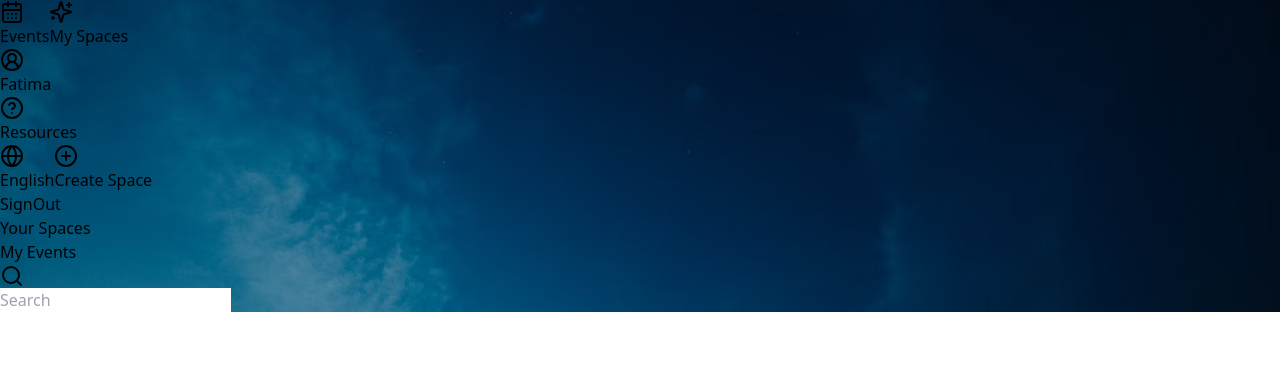
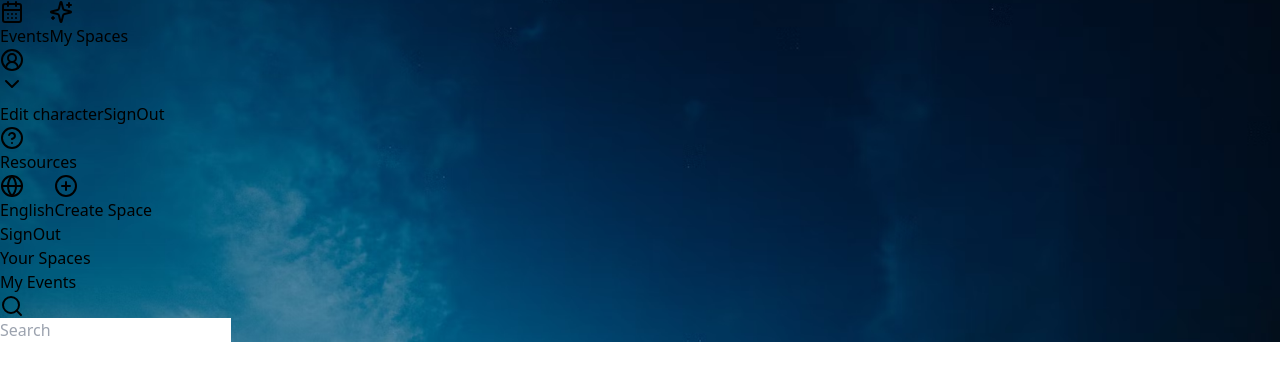
Before and after one commit to FatimaIrshad123/Metaverse-2D-App, a React (Vite) app in the folder metaverse/apps/frontend/: page /userdashboard in a window 1280 px wide. Shown: the top 380 px of the page. Built offline with nearby package versions, Linux system fonts and the light colour scheme.

Commit message:
updated code

```diff
--- a/metaverse/apps/frontend/src/App.tsx
+++ b/metaverse/apps/frontend/src/App.tsx
@@ -9,8 +9,9 @@ import CreateSpace from "./pages/CreateSpace";
 import Arena from "./components/Game";
 import AvatarPage from "./pages/Avatar";
 import CreateAvatar from "./pages/CreateAvatar";
-import MetadataPage from "./components/UpdateUserMetadata";
+import MetadataPage from "./pages/UpdateMetadata";
 import AllSpaces from "./pages/AllSpaces";
+import UserMetadataPage from "./pages/UserMetadata";
 
 function App() {
 
@@ -30,6 +31,7 @@ function App() {
         <Route path="/createavatar" element={<CreateAvatar />} />
         <Route path="/updatemetadata" element={<MetadataPage />} />
         <Route path="/allspaces" element={<AllSpaces />} />
+        <Route path="/usermetadata" element={<UserMetadataPage />} />
       </Routes>
     </Router>
     </div>
--- a/metaverse/apps/frontend/src/components/UserNavbar.tsx
+++ b/metaverse/apps/frontend/src/components/UserNavbar.tsx
@@ -6,6 +6,7 @@ import {
   CalendarDays,
   Sparkles,
   CirclePlus,
+  ChevronDown,
 } from 'lucide-react';
 import { useNavigate } from 'react-router-dom';
 
@@ -17,8 +18,18 @@ const UserNavbar = () => {
 
   const menuItems = [
     {
-      title: 'Fatima',
-      icon: CircleUserRound
+      title: localStorage.getItem('username'),
+      icon: CircleUserRound,
+      dropdown: [
+        { title: 'Edit character', onClick: () => {
+          navigate('/updatemetadata');}},
+        { title: 'SignOut',onClick: () => { localStorage.removeItem('token'),
+          localStorage.removeItem('userToken'),
+          localStorage.removeItem('adminToken')
+          navigate('/')
+        }
+         },
+      ]
     },
     {
       title: 'Resources',
@@ -51,14 +62,37 @@ const UserNavbar = () => {
               return (
                 <div key={item.title} className="relative group">
                   <button
-                    className={`flex items-center space-x-2 px-4 py-2 rounded-lg transition-all duration-200 transform hover:scale-105
+                    className={`flex items-center space-x-2 px-4 py-2 rounded-lg transition-all duration-200 transform hover:scale-105 text-white
                       ${activeItem === item.title
                         ? 'text-white shadow-lg'
                         : 'text-white hover:bg-white/20'}`}
                     >
                     <Icon className="h-5 w-5" />
-                    <span className="font-medium">{item.title}</span>
+                    <span className="font-medium text-white">{item.title}</span>
+                    {item.dropdown && (
+                      <ChevronDown className={`h-4 w-4 transition-transform duration-200
+                        group-hover:rotate-180`}
+                      />
+                    )}
                   </button>
+
+                  {item.dropdown && (
+                    <div className="absolute top-full left-0 mt-2 w-48 invisible group-hover:visible opacity-0 group-hover:opacity-100 transition-all duration-200 transform origin-top scale-95 group-hover:scale-100 text-white">
+                      <div className="rounded-lg shadow-lg py-2">
+                        {item.dropdown.map((dropdownItem) => {
+                          return (
+                            <button
+                              key={dropdownItem.title}
+                              className="w-full flex items-center space-x-2 px-4 py-2 transition-colors duration-200 text-white"
+                              onClick={dropdownItem.onClick}
+                            >
+                              <span>{dropdownItem.title}</span>
+                            </button>
+                          );
+                        })}
+                      </div>
+                    </div>
+                  )}
                 </div>
               );
             })}
--- a/metaverse/apps/frontend/src/pages/SignInPage.tsx
+++ b/metaverse/apps/frontend/src/pages/SignInPage.tsx
@@ -62,6 +62,7 @@ const SignInPage = () => {
           });
 
           localStorage.setItem('token',response.data.token);
+          localStorage.setItem('username',formData.username);
           navigate('/UserDashboard')
     } catch (err:any) {
       setError(err.message || 'An error occurred during signin');
--- a/metaverse/apps/frontend/src/pages/SignupPage.tsx
+++ b/metaverse/apps/frontend/src/pages/SignupPage.tsx
@@ -47,6 +47,7 @@ const SignupPage = () => {
         confirmPassword: '',
         type: ''
       });
+      localStorage.setItem('username',formData.username);
       if (formData.type === 'admin'){
         localStorage.setItem('adminToken',response.data.token)
         localStorage.setItem('adminId',response.data.id)
--- /dev/null
+++ b/metaverse/apps/frontend/src/pages/UserMetadata.tsx
@@ -0,0 +1,25 @@
+import axios from "axios"
+import { BACKENDURL } from "../url"
+
+
+const UserMetadata = () => {
+
+    let userId = localStorage.getItem('userId')
+    const getUserMetadata = async() => {
+        try {
+            let res = await axios.get(`${BACKENDURL}/api/v1/user/metadata/bulk?ids=${userId}`);
+            console.log(res.data)
+        }catch(error){
+            console.log(error)
+        }
+    }
+    getUserMetadata();
+
+  return (
+    <div>
+
+    </div>
+  )
+}
+
+export default UserMetadata
```
Also changed, not shown: metaverse/apps/frontend/src/pages/UpdateMetadata.tsx (renamed from metaverse/apps/frontend/src/components/UpdateUserMetadata.tsx).
